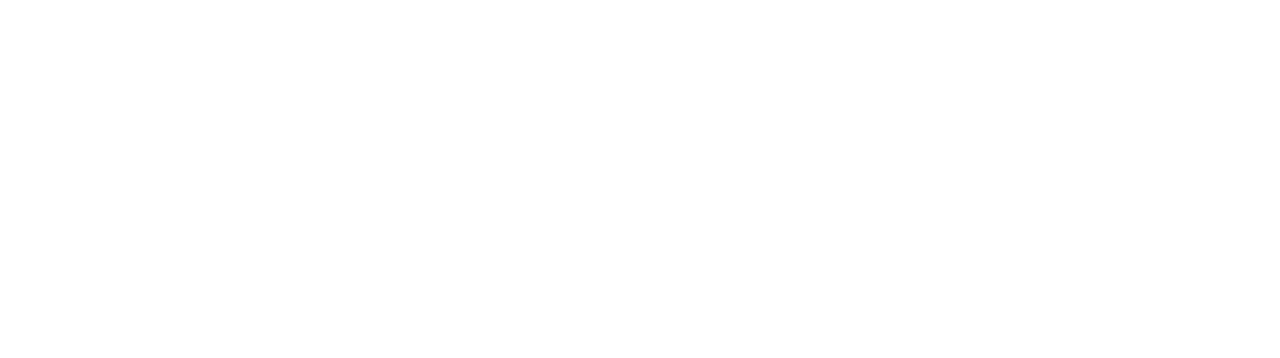
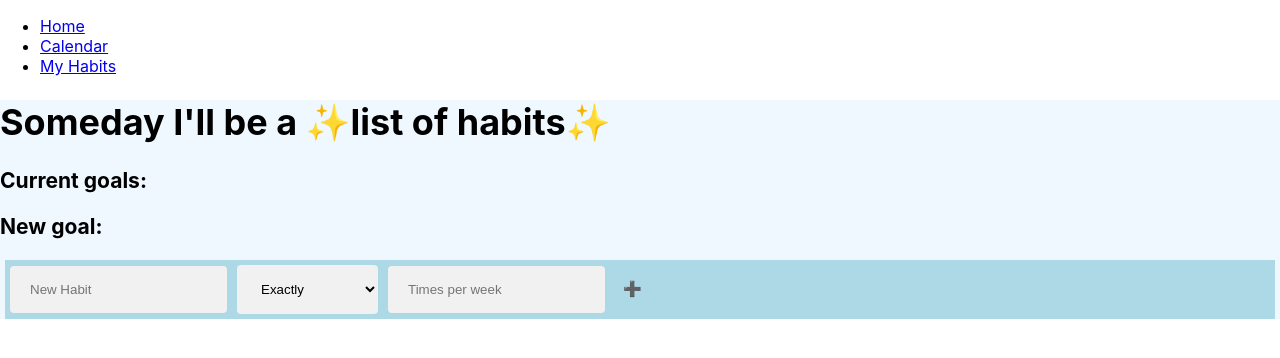
Before and after one commit to StephenJDoherty/DataHorse, a React (Create React App) app in the folder helth/: page /HabitPage in a window 1280 px wide. Before the commit this address had no page. Shown: the top 358 px of the page. Built offline with nearby package versions, Linux system fonts and the light colour scheme.

Commit message:
Added habit list page + components

```diff
--- /dev/null
+++ b/helth/src/components/Habit.jsx
@@ -0,0 +1,115 @@
+import React, { useState } from "react";
+
+const Habit = (habit) => {
+  const defaultFormState = {
+    name: habit.name,
+    freq: habit.freq,
+    qual: habit.qual,
+  };
+
+  const [formState, setFormState] = useState(defaultFormState);
+  const [submittedEdit, setSubmittedEdit] = useState(defaultFormState);
+  const [editMode, setEditMode] = useState(false);
+
+  const handleInputChange = (event) => {
+    console.log(event.target.name, event.target.value, formState);
+    setFormState({
+      ...formState,
+      [event.target.name]: event.target.value,
+    });
+  };
+
+  const handleSubmit = (event) => {
+    event.preventDefault();
+    console.log(formState);
+    setSubmittedEdit(formState);
+
+    if (editMode) {
+      setEditMode(false);
+    } else {
+      setEditMode(true);
+    }
+  };
+
+  return (
+    <div className="HabitList">
+      {editMode && (
+        <form onSubmit={handleSubmit}>
+          <button className="button" type="submit">
+            ✏️
+          </button>
+
+          <button
+            className="button"
+            onClick={habit.handleDelete}
+            value={habit.name}
+          >
+            🗑️
+          </button>
+
+          {submittedEdit.name}
+
+          <input
+            type="hidden"
+            className="edit"
+            name="name"
+            id="name"
+            value={habit.name}
+            onChange={handleInputChange}
+          />
+
+          <select
+            onChange={handleInputChange}
+            name="qual"
+            className="edit-input"
+            value={formState.qual}
+          >
+            <option id="neutral" value="neutral">
+              {" "}
+            </option>
+            <option id="good" value="good">
+              At least
+            </option>
+            <option id="bad" value="bad">
+              No more than
+            </option>
+          </select>
+
+          <input
+            type="number"
+            min="1"
+            className="edit-input"
+            name="freq"
+            id="freq"
+            value={formState.freq}
+            onChange={handleInputChange}
+          />
+          <span> time(s) per week</span>
+        </form>
+      )}
+
+      {!editMode && ( //render non-editing version of habit:
+        <div className="HabitList">
+          <button className="button" onClick={handleSubmit}>
+            ✏️
+          </button>
+          <button
+            className="button"
+            onClick={habit.handleDelete}
+            value={habit.name}
+          >
+            🗑️
+          </button>
+          {submittedEdit.name}
+          <span> </span>
+          {submittedEdit.freq}
+          {submittedEdit.qual === "good" && <span> (or more) </span>}
+          {submittedEdit.qual === "bad" && <span> (or fewer) </span>}
+          <span> time(s) per week</span>
+        </div>
+      )}
+    </div>
+  );
+};
+
+export default Habit;
--- /dev/null
+++ b/helth/src/components/HabitList.css
@@ -0,0 +1,60 @@
+.HabitList {
+    width: 100%;
+    background-color: aliceblue;
+    font-size: 18px;
+
+}
+
+.Habit {
+    margin: 5px;
+    background-color: lightblue;
+    font-size: 18px;
+}
+
+
+button {
+    text-align: center;
+    font-size: 15px;
+    padding: 8px;
+    margin: 5px;
+    background-color: lightblue;
+    border: none;
+    border-radius: 10px;
+}
+
+.new-habit {
+    padding: 16px 20px;
+    border: none;
+    border-radius: 4px;
+    background-color: #f1f1f1;
+    margin: 5px;
+}
+
+
+.habit-name {
+    padding: 5px;
+    font-size: 18px;
+    margin-left: 10px;
+}
+
+
+.edit-input {
+    margin: 5px;
+    border: none;
+    background-color: lightblue;
+    width: fit-content;
+    padding-top: 5px;
+    padding-bottom: 5px;
+    font-size: 18px;
+    border-radius: 4px;
+
+}
+
+
+.select-qual {
+    padding: 16px 20px;
+    border: none;
+    border-radius: 4px;
+    background-color: #f1f1f1;
+    margin: 5px;
+}
--- /dev/null
+++ b/helth/src/components/HabitList.jsx
@@ -0,0 +1,105 @@
+import React, { useState } from "react";
+import Habit from "./Habit";
+import "./HabitList.css";
+
+const HabitList = (props) => {
+  //init everything to current state, but editMode defaults to false:
+  const [newHabit, setNewHabit] = useState("");
+  const [habitList, setHabitList] = useState([]);
+  const [editMode, setEditMode] = useState(false);
+  const [newFreq, setNewFreq] = useState("");
+  const [newQual, setNewQual] = useState("");
+
+  //add handler:
+  const handleAdd = (event) => {
+    event.preventDefault();
+    console.log(newHabit, newFreq, newQual);
+    props.onAddHabit(newHabit, newFreq, newQual, editMode);
+    setNewHabit("");
+    setNewFreq("");
+    setNewQual("");
+    setEditMode(false);
+  };
+
+  //delete handler:
+  const handleDelete = (event) => {
+    props.onDelete(event.target.value);
+    const habits = habitList.filter((c) => c.name !== event.target.value);
+    setHabitList(habits);
+  };
+
+  //these should all be ONE HANDLER TO RULE THEM ALL, but I can't make it work yet:
+  const habitChangeHandler = (event) => {
+    setNewHabit(event.target.value);
+  };
+
+  const freqChangeHandler = (event) => {
+    setNewFreq(event.target.value);
+  };
+
+  const qualChangeHandler = (event) => {
+    setNewQual(event.target.value);
+  };
+
+  return (
+    <div className="HabitList">
+      <h1>Someday I'll be a ✨list of habits✨</h1>
+      <h3>Current goals:</h3>
+
+      {props.habits.map(
+        (
+          habit //maps over list of habits:
+        ) => (
+          <Habit {...habit} handleDelete={handleDelete} />
+        )
+      )}
+
+      {/* form to add a new goal :*/}
+      <h3>New goal:</h3>
+      <form className="Habit" onSubmit={handleAdd}>
+        <input
+          className="new-habit"
+          type="text"
+          placeholder="New Habit"
+          id="habitname"
+          value={newHabit}
+          onChange={habitChangeHandler}
+        />
+
+        <select
+          className="new-habit"
+          onChange={qualChangeHandler}
+          name="qual"
+          value={newQual}
+        >
+          <option id="neutral" value="neutral">
+            Exactly
+          </option>
+          <option id="good" value="good">
+            At least
+          </option>
+          <option id="bad" value="bad">
+            No more than
+          </option>
+        </select>
+
+        <input
+          type="number"
+          min="1"
+          className="new-habit"
+          placeholder="Times per week"
+          id="freq"
+          value={newFreq}
+          onChange={freqChangeHandler}
+        />
+
+        <input type="hidden" id="editing" value={editMode} />
+        <button className="button" type="submit">
+          ➕
+        </button>
+      </form>
+    </div>
+  ); //return
+}; //habitlist
+
+export default HabitList;
--- a/helth/src/components/NavBar.jsx
+++ b/helth/src/components/NavBar.jsx
@@ -11,9 +11,9 @@
         <li>
           <Link to="/Calendar">Calendar</Link>
         </li>
-        {/* <li>
-          <Link to="/Contact">Contact</Link>
-        </li> */}
+        <li>
+          <Link to="/HabitPage">My Habits</Link>
+        </li>
       </ul>
     </nav>
   );
--- a/helth/src/pages/App.jsx
+++ b/helth/src/pages/App.jsx
@@ -2,6 +2,7 @@
 import Layout from "./Layout";
 import Home from "./Home";
 import BigCalendar from "./Calendar";
+import HabitPage from "./HabitPage";
 
 function App() {
   return (
@@ -10,7 +11,7 @@
         <Route path="/" element={<Layout />}>
           <Route index element={<Home />} />
           <Route path="Calendar" element={<BigCalendar />} />
-          {/* <Route path="contact" element={<Contact />} /> */}
+          <Route path="HabitPage" element={<HabitPage />} />
           {/* <Route path="*" element={<NoPage />} /> */}
         </Route>
       </Routes>
--- /dev/null
+++ b/helth/src/pages/HabitPage.jsx
@@ -0,0 +1,36 @@
+import React, { useState } from "react";
+import HabitList from "../components/HabitList";
+
+function HabitPage() {
+  const [habitList, setHabitList] = useState([]);
+
+  const handleAdd = (habitName, habitFreq, habitQual, editMode) => {
+    if (habitList.filter((h) => h.name === habitName).length > 0) {
+      handleDelete(habitName);
+    } else if (habitName === "") {
+      return;
+    }
+
+    setHabitList((prevHabitList) => {
+      return [
+        ...prevHabitList,
+        { name: habitName, freq: habitFreq, qual: habitQual, shown: editMode },
+      ];
+    });
+  };
+
+  const handleDelete = (habitName) => {
+    const habits = habitList.filter((h) => h.name !== habitName);
+    setHabitList(habits);
+  };
+
+  return (
+    <HabitList
+      habits={habitList}
+      onDelete={handleDelete}
+      onAddHabit={handleAdd}
+    />
+  );
+}
+
+export default HabitPage;
```
